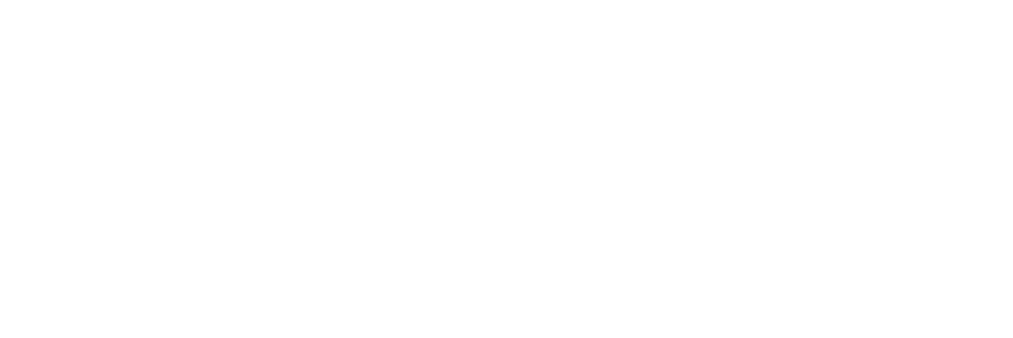
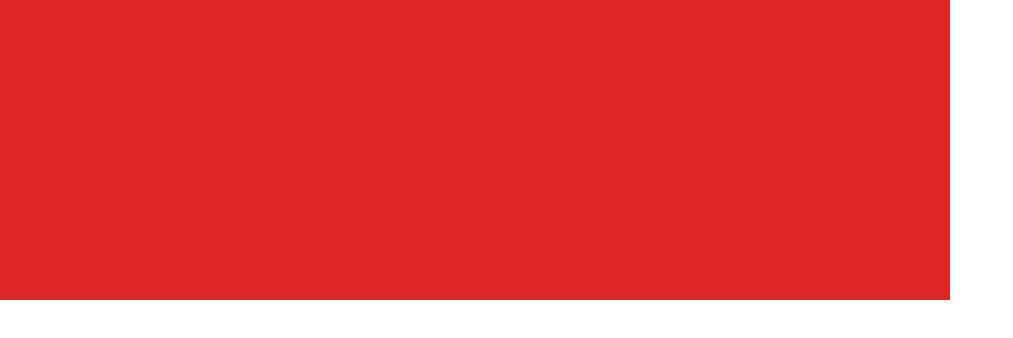
Before and after one commit to rts-cmk-wu07/wu07-terminsprove-Howtoad, a React (Create React App) app in the folder my-app/: page / in a window 1280 px wide. Shown: the top 338 px of the page, without its empty margins (0-1013 px from the left). Built offline with nearby package versions, Linux system fonts and the light colour scheme.

Commit message:
deploy test

```diff
--- a/my-app/src/App.js
+++ b/my-app/src/App.js
@@ -1,7 +1,11 @@
 import "./App.css";
 
 function App() {
-  return <div className="App"></div>;
+  return (
+    <div className="App">
+      <div className="bg-red-600 w-[950px] h-[300px]"></div>
+    </div>
+  );
 }
 
 export default App;
```
